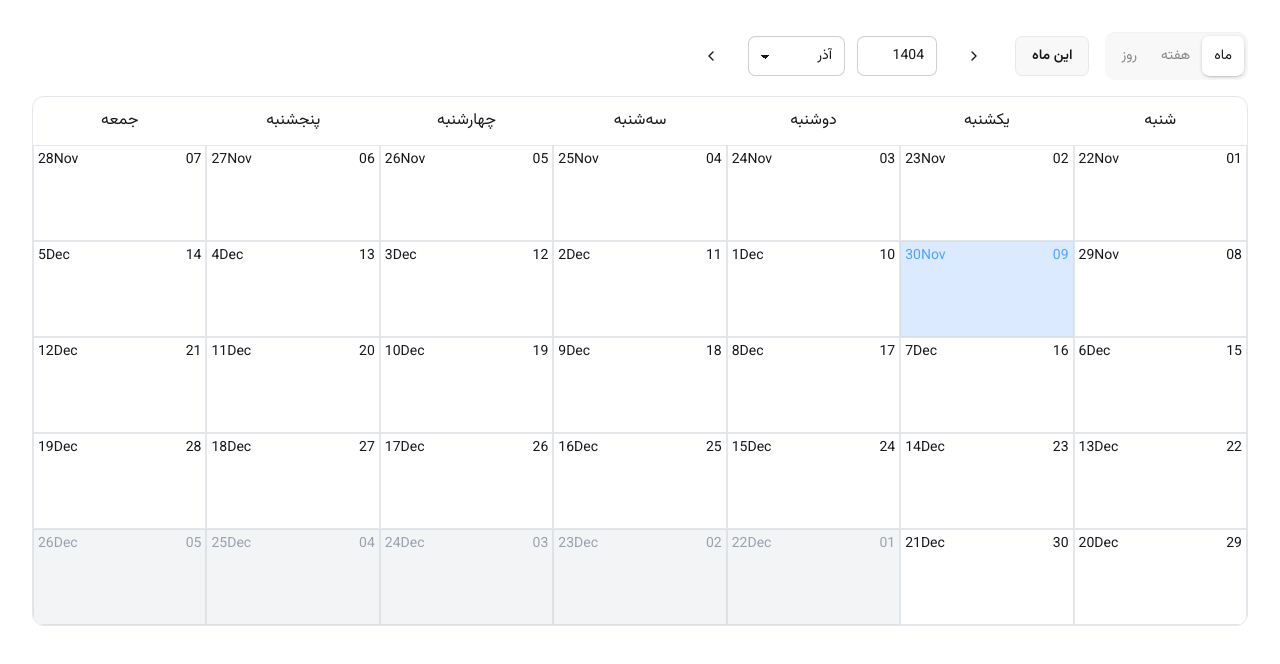
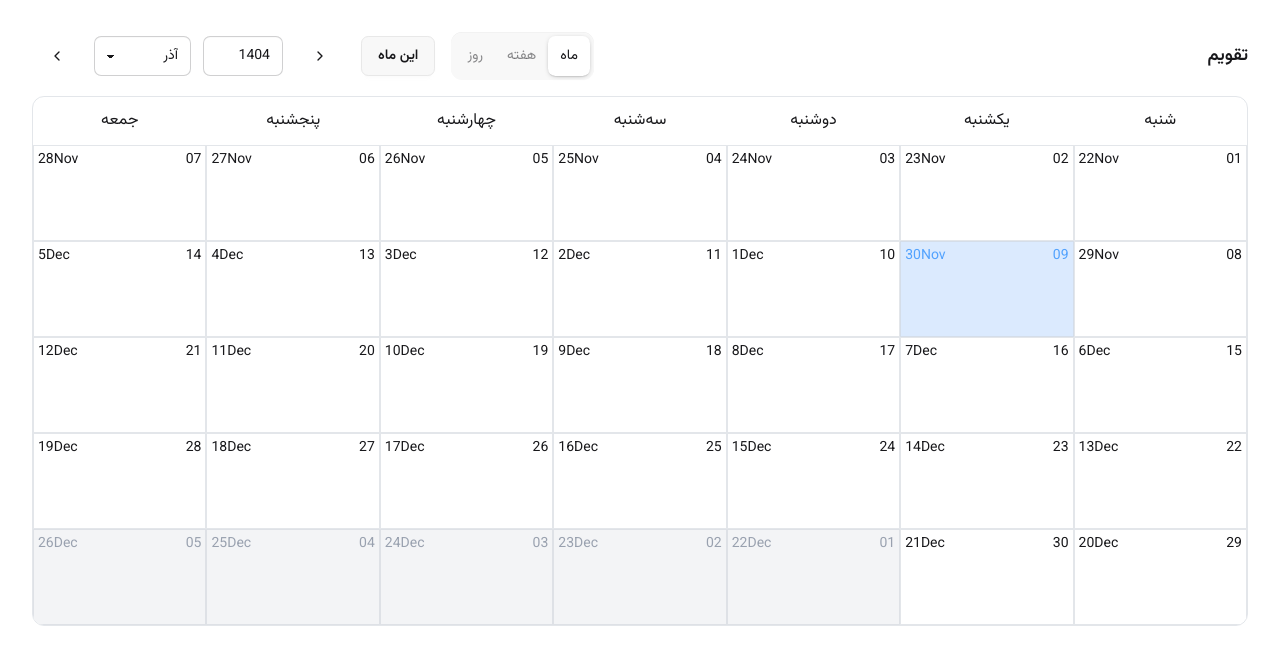
Before and after one commit to mandanaD/jalali-appointment-calendar, a React (Vite) app: page / in a window 1280 px wide. Shown: the top 664 px of the page. Built offline with nearby package versions, Linux system fonts and the light colour scheme.

Commit message:
feat: add calendar header

```diff
--- a/src/components/CalenderHeader.tsx
+++ b/src/components/CalenderHeader.tsx
@@ -1,6 +1,7 @@
 import {addDays, addMonths, addWeeks, format, subDays, subMonths, subWeeks} from "date-fns-jalali";
 import {ChevronLeft, ChevronRight} from "lucide-react";
 import type {ViewMode} from "../types/calendar.types.ts";
+import type {Dispatch, SetStateAction} from "react";
 
 const monthsFa = [
     "فروردین", "اردیبهشت", "خرداد", "تیر", "مرداد", "شهریور",
@@ -9,7 +10,7 @@ const monthsFa = [
 
 const CalenderHeader = ({currentDate, today, setCurrentDate, view, setView}: {
     currentDate: Date,
-    setCurrentDate: (date: any) => void,
+    setCurrentDate: Dispatch<SetStateAction<Date>>,
     today: Date,
     view: ViewMode,
     setView: (view: ViewMode) => void,
@@ -44,8 +45,11 @@ const CalenderHeader = ({currentDate, today, setCurrentDate, view, setView}: {
     };
 
     return (
+        <div className={"flex justify-between flex-wrap gap-4 items-center"}>
+            <h1 className={"text-lg font-semibold"}>
+                تقویم
+            </h1>
             <div className="flex items-center gap-4">
-
                 {/* View selector */}
                 <div className="tabs tabs-box">
                     <input
@@ -116,6 +120,7 @@ const CalenderHeader = ({currentDate, today, setCurrentDate, view, setView}: {
                     </button>
                 </div>
             </div>
+        </div>
     );
 };
 
```
Lines whose indentation alone changed are shown as unchanged.
